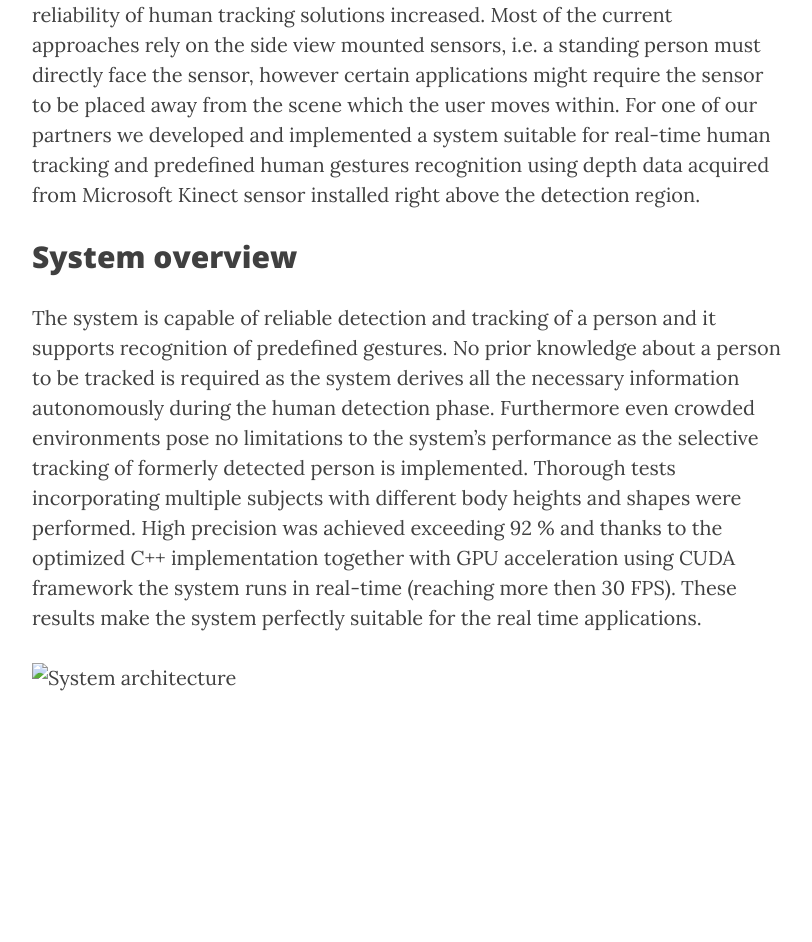
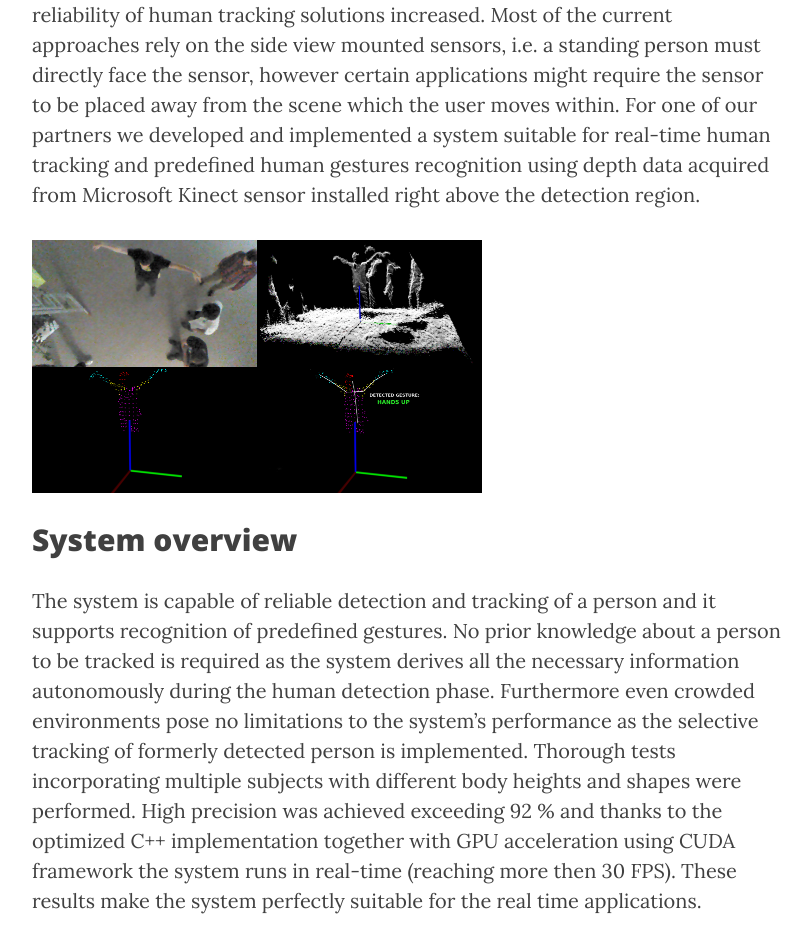
Before and after one commit to bednarikjan/bednarikjan.github.io, a Jekyll site: the page built from _posts/2015-04-15-gesture_recognition_using_top_view_depth_data.markdown, in a window 1280 px wide. Shown: the part 693-1635 px from the top of the page, without its empty margins (233-1045 px from the left). Built offline with Jekyll 4.4.1, drawn with Linux system fonts in a browser that asks for light colours; nearby versions of some CDN libraries.

Commit message:
Update 2015-04-15-gesture_recognition_using_top_view_depth_data.markdown

```diff
--- a/_posts/2015-04-15-gesture_recognition_using_top_view_depth_data.markdown
+++ b/_posts/2015-04-15-gesture_recognition_using_top_view_depth_data.markdown
@@ -10,11 +10,15 @@
 
 <p>The visual tracking of human body and gesture recognition represent a key technology in a number of areas such as video surveillance, security applications, entertainment industry or natural human-machine interaction. With the advent of depth sensors capable of 3D scene reconstruction the reliability of human tracking solutions increased. Most of the current approaches rely on the side view mounted sensors, i.e. a standing person must directly face the sensor, however certain applications might require the sensor to be placed away from the scene which the user moves within. For one of our partners we developed and implemented a system suitable for real-time human tracking and predefined human gestures recognition using depth data acquired from Microsoft Kinect sensor installed right above the detection region.</p>
 
+<p>
+  <img src="/img/2015-04-15-hum_gest_rec/tracking.png" alt="System architecture" width="450" height="381" align="middle">
+</p>
+
 <h2>System overview</h2>
 
 <p>The system is capable of reliable detection and tracking of a person and it supports recognition of predefined gestures. No prior knowledge about a person to be tracked is required as the system derives all the necessary information autonomously during the human detection phase. Furthermore even crowded environments pose no limitations to the system’s performance as the selective tracking of formerly detected person is implemented. Thorough tests incorporating multiple subjects with different body heights and shapes were performed. High precision was achieved exceeding 92 % and thanks to the optimized C++ implementation together with GPU acceleration using CUDA framework the system runs in real-time (reaching more then 30 FPS). These results make the system perfectly suitable for the real time applications.</p>
 <p>
-  <img src="/img/system_architecture.png" alt="System architecture" width="450" height="381" align="middle">
+  <img src="/img/2015-04-15-hum_gest_rec/system_architecture.png" alt="System architecture" width="450" height="381" align="middle">
 </p>
 
 <h2>Implementation</h2>
```
